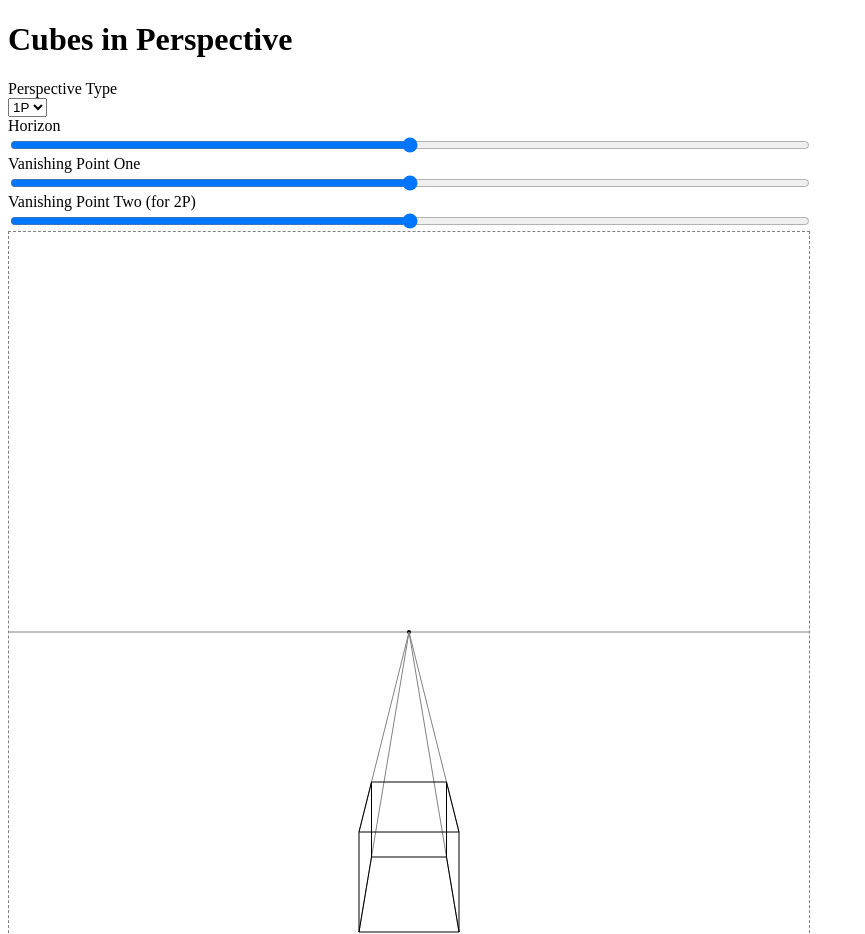
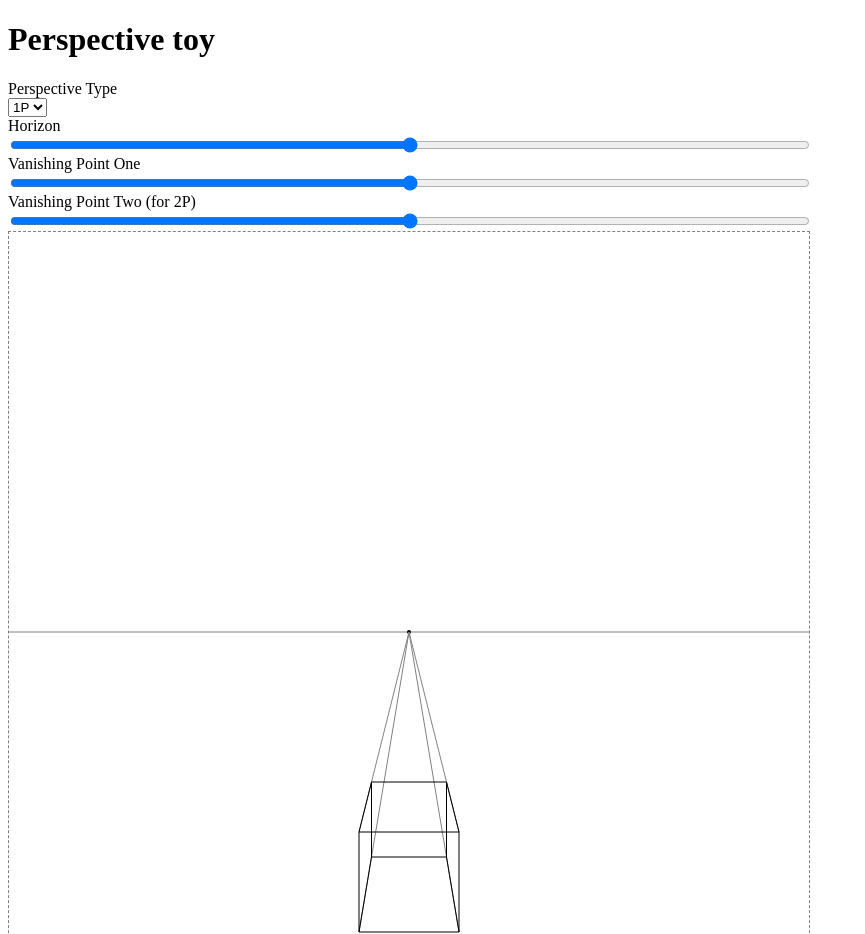
Before and after one commit to luketurner/perspective-toy, a plain HTML site: page docs/index.html in a window 1280 px wide. Shown: the top 934 px of the page, without its empty margins (0-865 px from the left). Drawn offline with Linux system fonts and the light colour scheme.

Commit message:
rename to "perspective toy"

```diff
--- a/docs/index.html
+++ b/docs/index.html
@@ -4,7 +4,7 @@
     <meta charset="utf-8" />
     <meta name="viewport" content="width=device-width, initial-scale=1">
     <link rel="icon" href="favicon.png" type="image/x-icon">
-    <title>Cubes in Perspective</title>
+    <title>Perspective toy</title>
     <style>
       label {display: block;}
       input[type=range] { display: block; width: 800px; }
@@ -12,7 +12,7 @@
     </style>
   </head>
   <body>
-    <h1>Cubes in Perspective</h1>
+    <h1>Perspective toy</h1>
     <label for="perspective-type">Perspective Type</label>
     <select id="perspective-type">
       <option value="1p">1P</option>
```
Also changed, not shown: README.md.
